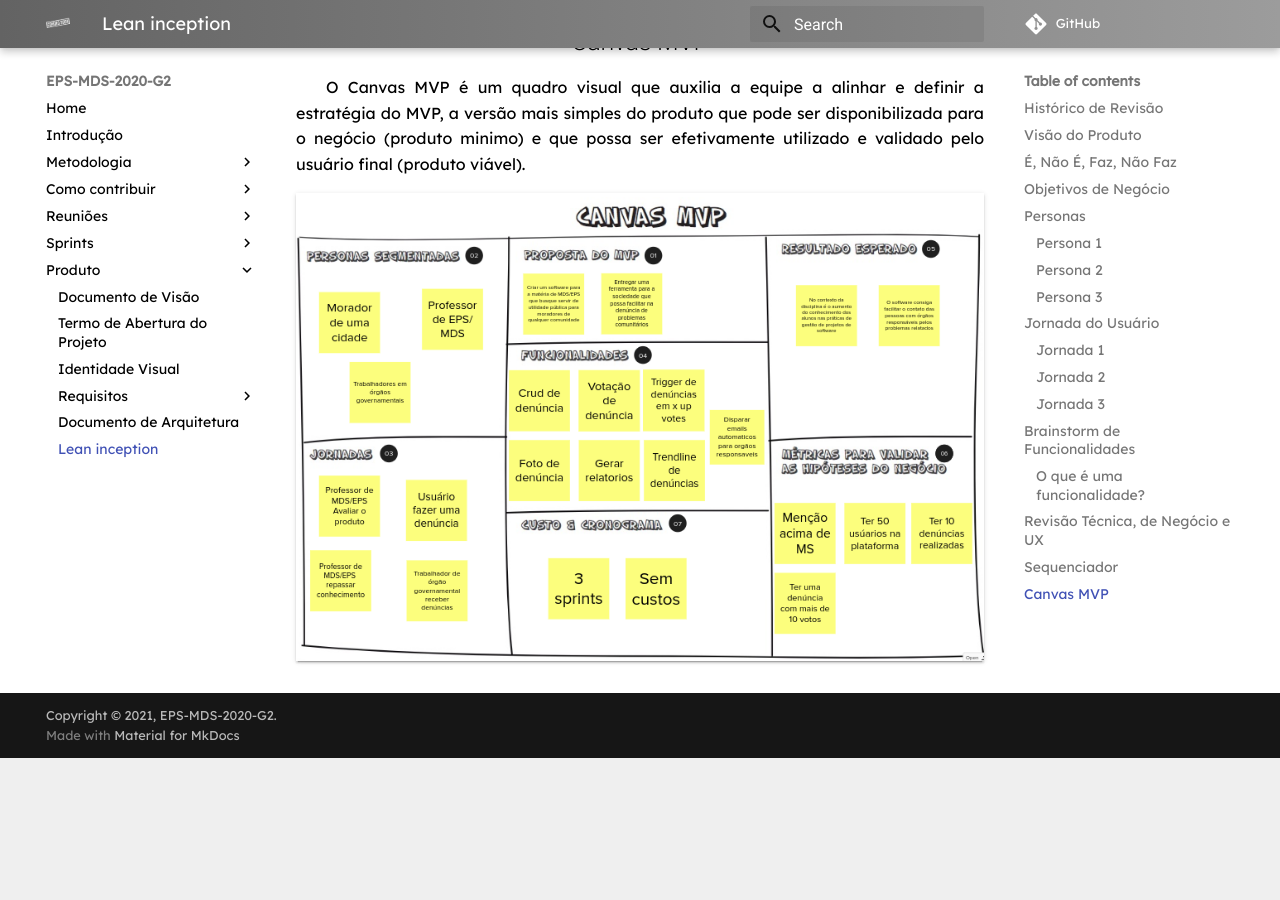
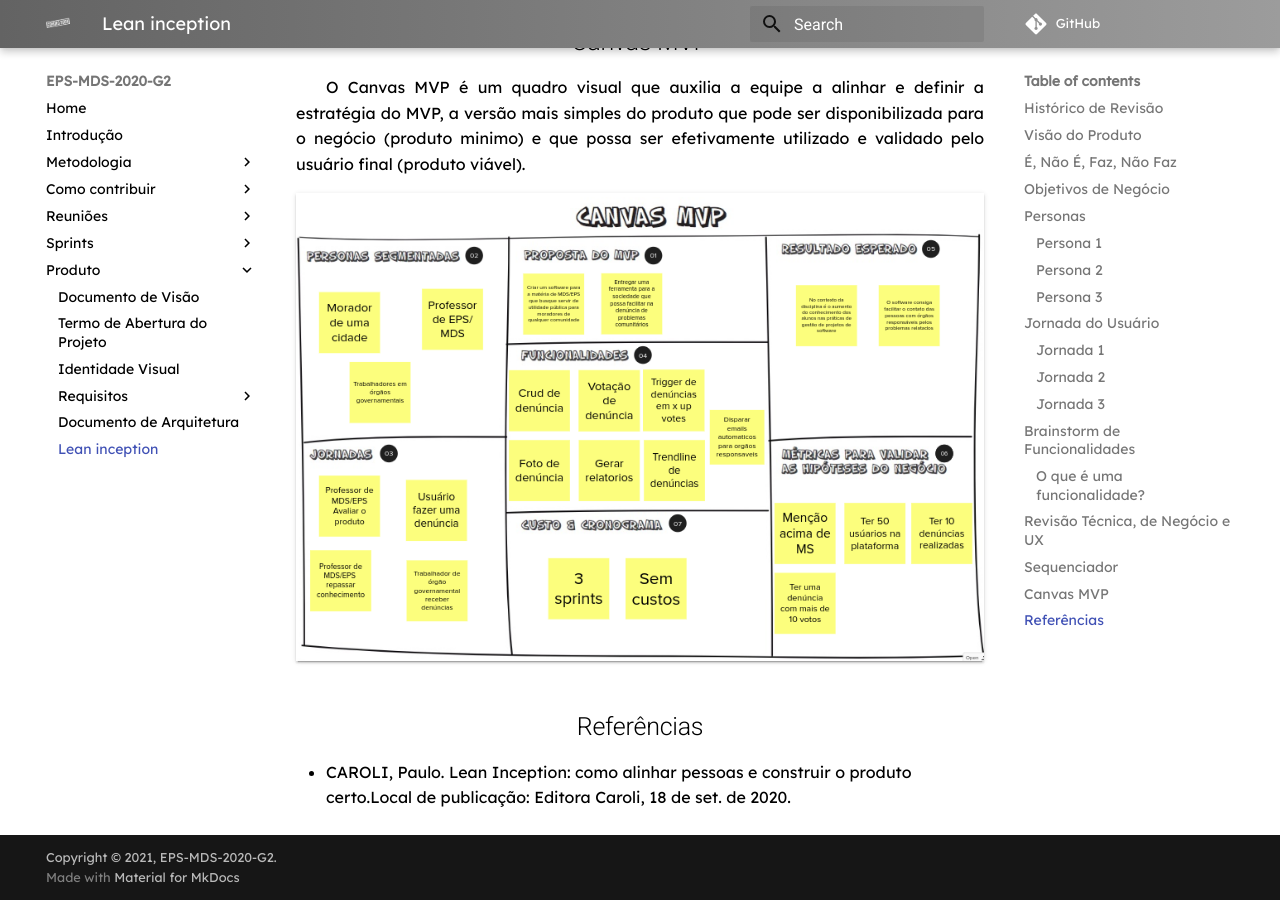
Before and after one commit to fga-eps-mds/2020.2-Eccoar, an MkDocs documentation site: the page built from docs/produto/lean-inception.md, in a window 1280 px wide and 900 px high, scrolled down 7495 px. Built offline with MkDocs 1.6.1 and Material for MkDocs 9.7.7, drawn with Linux system fonts in a browser that asks for light colours; some web fonts are replaced; comment, search, counter and statistics services are not loaded; old or Windows-style settings are respelled for this version of MkDocs; before the commit the page ends 8253 px from its top, so only the background shows below that.

Commit message:
Create references topic

```diff
--- a/docs/produto/lean-inception.md
+++ b/docs/produto/lean-inception.md
@@ -114,3 +114,7 @@ O Sequenciador de funcionalidades auxilia na organização e visualização das
 O Canvas MVP é um quadro visual que auxilia a equipe a alinhar e definir a estratégia do MVP, a versão mais simples do produto que pode ser disponibilizada para o negócio (produto minimo) e que possa ser efetivamente utilizado e validado pelo usuário final (produto viável).
 
 ![Canvas](../assets/img/produto/LeanInseption/Canvas.png)
+
+## Referências
+
+ - CAROLI, Paulo. Lean Inception: como alinhar pessoas e construir o produto certo.Local de publicação: Editora Caroli, 18 de set. de 2020.
```
